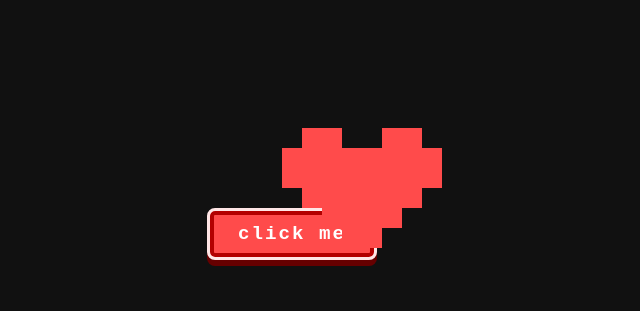
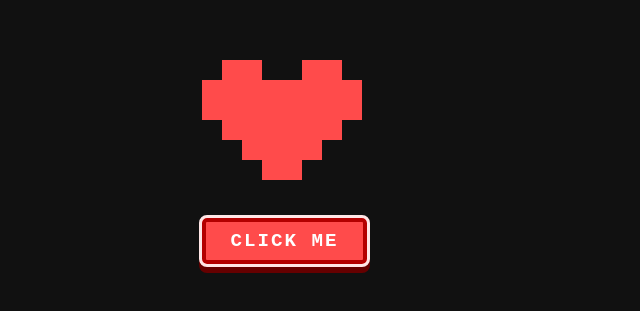
Before and after one commit to PSaksorn/happy-birthday, a plain HTML site: page index.html in a window 1280 px wide. Shown: the part 219-530 px from the top of the page, without its empty margins (348-988 px from the left). Drawn offline with Linux system fonts and the light colour scheme.

Commit message:
Add files via upload

```diff
--- a/index.html
+++ b/index.html
@@ -10,15 +10,16 @@
       min-height: 100vh;
       background: #111;
 
+      /* จัดกลางทั้งหมดในแนวตั้งแบบเสถียร */
       display: flex;
       justify-content: center;
       align-items: center;
     }
 
-    /* ====== WRAPPER กลางที่จัดทุกอย่างแบบตรงกลางแท้ ๆ ====== */
-    .wrapper {
+    /* ====== WRAPPER ใหม่ (จุดสำคัญที่ทำให้มันไม่เพี้ยน) ====== */
+    .container {
       display: flex;
-      flex-direction: column;
+      flex-direction: column; /* เรียงบน → ล่าง */
       align-items: center;
     }
 
@@ -26,23 +27,15 @@
     .pixel-heart-container {
       display: flex;
       justify-content: center;
-      align-items: center;
-      margin-bottom: 35px;     /* ระยะห่างกับปุ่ม */
+      margin-bottom: 50px;   /* ระยะห่างระหว่างหัวใจกับปุ่ม */
     }
 
     .pixel-heart {
       position: relative;
       width: 90px;
       height: 70px;
-
-      /* ล็อกให้ anchor จุดกลางของ block อยู่ตรงกลางจริง */
-      display: flex;
-      align-items: center;
-      justify-content: center;
-
       transform: scale(2);
-      transform-origin: center center;
-
+      transform-origin: center;
       animation: pixelBlink 1s infinite steps(2);
     }
 
@@ -110,7 +103,8 @@
       letter-spacing: 2px;
       font-family: "Courier New", monospace;
       box-shadow: 0 0 0 4px #b30000 inset, 0 6px 0 #660000;
-      transition: 0.1s;
+      transition: 0.1s ease;
+      margin-left: -15px;
     }
 
     .start-btn:active {
@@ -122,16 +116,14 @@
 
 <body>
 
-  <div class="wrapper">
-
+  <div class="container">
     <div class="pixel-heart-container">
       <div class="pixel-heart"></div>
     </div>
 
     <button class="start-btn" onclick="location.href='wish.html'">
-      click me
+      CLICK ME
     </button>
-
   </div>
 
 </body>
```
